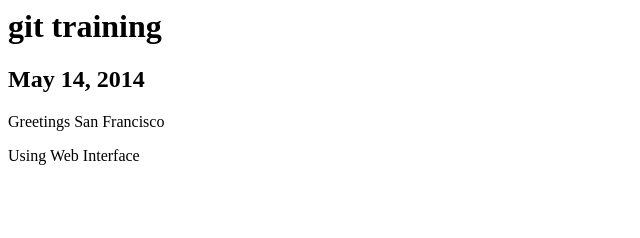
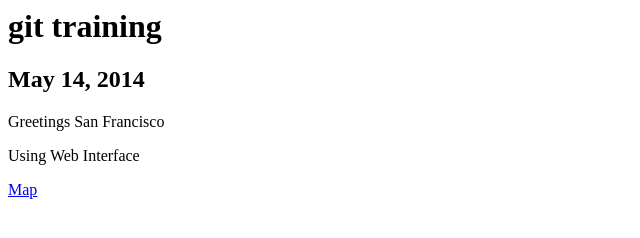
Before and after one commit to testzoosk13/sample-may-14, a plain HTML site: page index.html in a window 1280 px wide. Shown: the full height of the page, 0-640 px from the left. Drawn offline with Linux system fonts and the light colour scheme.

Commit message:
add link to map page

```diff
--- a/index.html
+++ b/index.html
@@ -8,5 +8,7 @@
 
     <p>Greetings San Francisco</p>
     <p>Using Web Interface</p>
+
+    <a href="map.html">Map</a>
   </body>
 </html>
```
